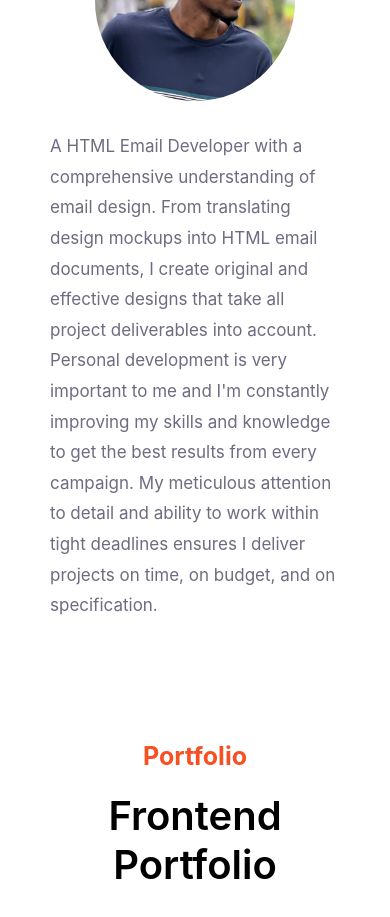
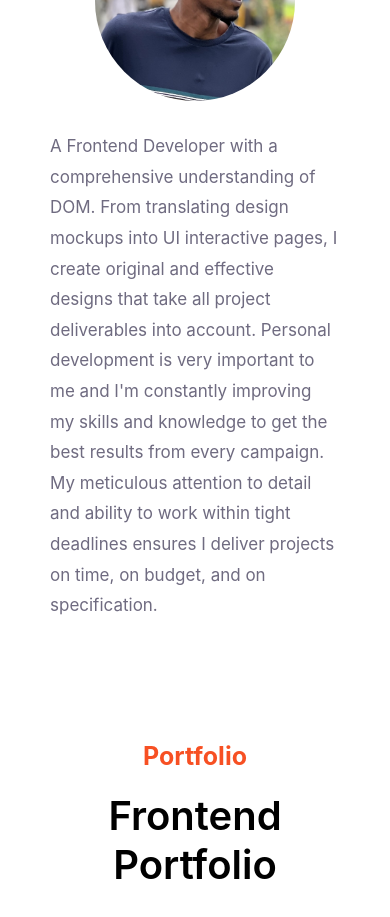
Before and after one commit to nandha-techie/portfolio, a React (Create React App) app: page / in a window 390 px wide. Shown: the part 3320-4237 px from the top of the page. Built offline with nearby package versions, Linux system fonts and the light colour scheme; the HTML template or start-up script is replaced by a standard one.

Commit message:
responsive fixed

```diff
--- a/src/components/Contact.js
+++ b/src/components/Contact.js
@@ -30,7 +30,7 @@ const Contact = ()=>{
                         <h3>Get To Know Me</h3>
                         <div className='aboutMe__details'>
                             <img src={Profile} alt="aboutme" />
-                            <p>A HTML Email Developer with a comprehensive understanding of email design. From translating design mockups into HTML email documents, I create original and effective designs that take all project deliverables into account. Personal development is very important to me and I'm constantly improving my skills and knowledge to get the best results from every campaign. My meticulous attention to detail and ability to work within tight deadlines ensures I deliver projects on time, on budget, and on specification.</p>
+                            <p>A Frontend Developer with a comprehensive understanding of DOM. From translating design mockups into UI interactive pages, I create original and effective designs that take all project deliverables into account. Personal development is very important to me and I'm constantly improving my skills and knowledge to get the best results from every campaign. My meticulous attention to detail and ability to work within tight deadlines ensures I deliver projects on time, on budget, and on specification.</p>
                         </div>
                     </div>
                 </div>
```
